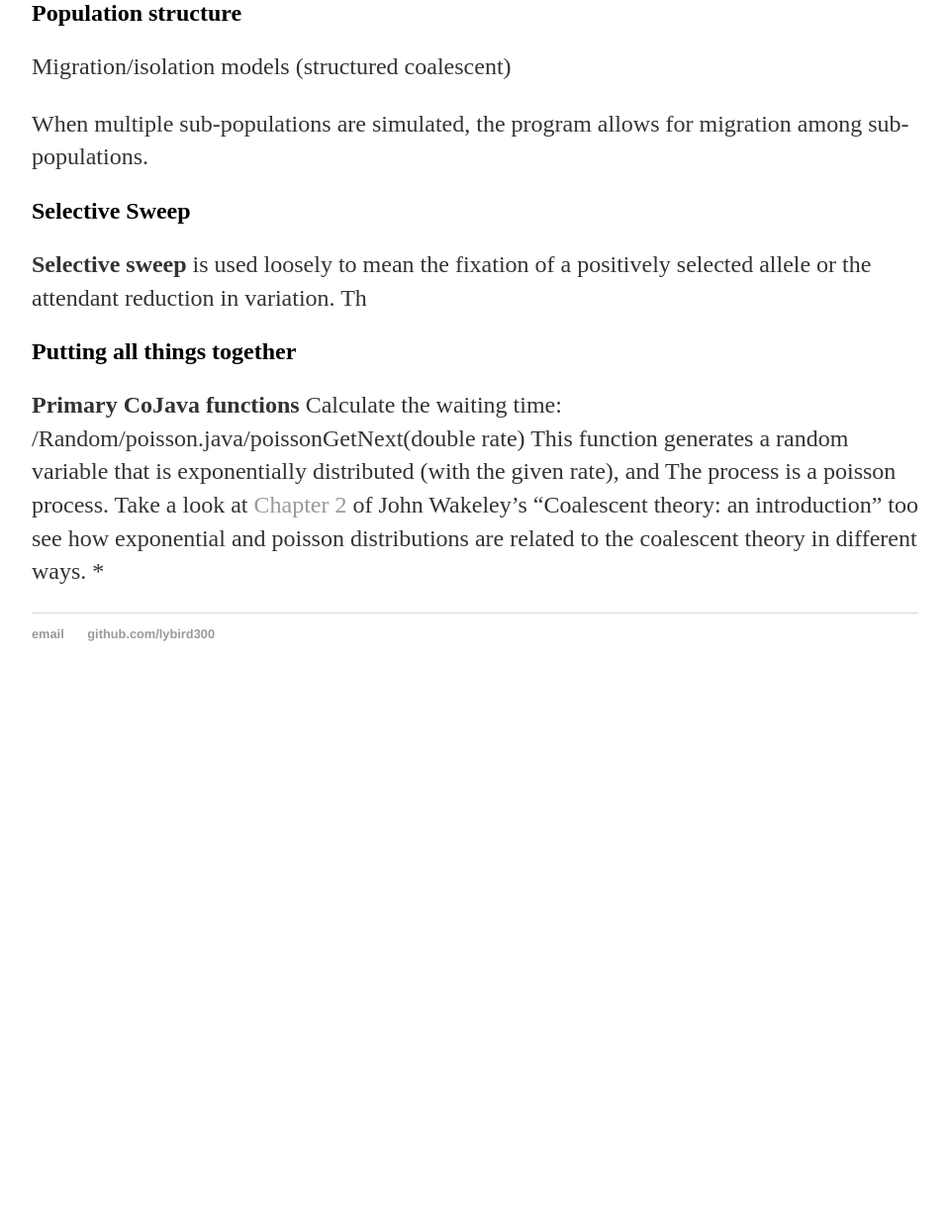
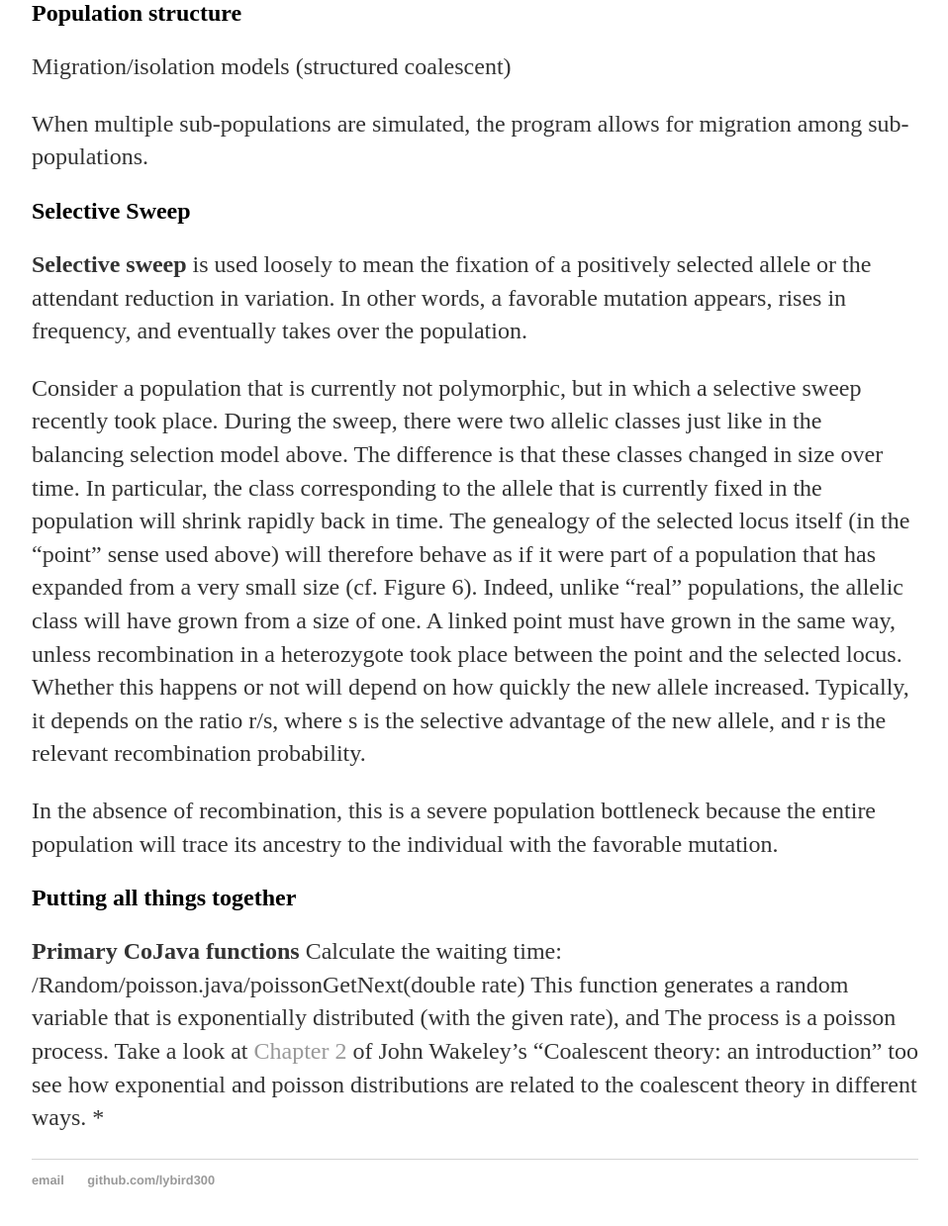
Before and after one commit to lybird300/lybird300.github.io, a Jekyll site: the page built from _posts/2015-04-03-coalescent2.md, in a window 1280 px wide and 1400 px high, scrolled down 1802 px, cut to the strip 140-1379 px from the top of the window. Shown: the whole strip at 99% size, without its empty margins (160-1118 px from the left). Built offline with Jekyll 4.4.1, drawn with Linux system fonts in a browser that asks for light colours; before the commit the page ends 2650 px from its top, so only the background shows below that.

Commit message:
Update 2015-04-03-coalescent2.md

```diff
--- a/_posts/2015-04-03-coalescent2.md
+++ b/_posts/2015-04-03-coalescent2.md
@@ -12,7 +12,7 @@ COSI (see my next post) can handle exponential population growth and user specif
 N(t) | : the population size at time t. Under the deterministic assumption, N(t) is a function of t only. N(0) = N. Since t is continuous time, we also allow N(t) to not be an integer.
 
 A population bottleneck is a sudden reduction in <b>effective population size</b> (the number of individuals in a population who contribute offspring to the next generation). It is normally associated with external catastrophes such as an ice age pr severe disease, but can also be associated with the colonization of a new habitat. In studying bottlenecks, we often assume the effective population sizes are piecewise constant. As shown in the following example, the current population size is N1. At some point in the past it is reduced to fN1 for an amount of time tB (measured in units of 2N1 generations) and then returns to an ancestral population size of N2.
-<img alt="bottleNeck" src="https://cloud.githubusercontent.com/assets/5496192/7304150/541c6cbc-e9c3-11e4-82e2-461ff43bdb53.PNG" />
+<img alt="bottleNeck" src="https://cloud.githubusercontent.com/assets/5496192/7304150/541c6cbc-e9c3-11e4-82e2-461ff43bdb53.PNG" /><br/>
 Cosi and CoJava apply a slightly more complicated model, which infers effective population size from inbreeding coefficient (as an input parameter), although logically the latter depends on the former. Inbreeding means mating with relatives and is a violation of the WF model's random mating assumption.
 <b>Parameters</b>
 Ne | effectiveN: effective population size
@@ -24,7 +24,25 @@ Migration/isolation models (structured coalescent)
 When multiple sub-populations are simulated, the program allows for migration among sub-populations.
 
 <h2>Selective Sweep</h2>
-<b>Selective sweep</b> is used loosely to mean the fixation of a positively selected allele or the attendant reduction in variation. Th
+
+<b>Selective sweep</b> is used loosely to mean the fixation of a positively selected allele or the attendant reduction in variation. In other words, a favorable mutation appears, rises in frequency, and eventually takes over the population.
+
+Consider a population that is currently not polymorphic, but in which a
+selective sweep recently took place. During the sweep, there were two allelic
+classes just like in the balancing selection model above. The difference is that
+these classes changed in size over time. In particular, the class corresponding
+to the allele that is currently fixed in the population will shrink rapidly back in
+time. The genealogy of the selected locus itself (in the “point” sense used above)
+will therefore behave as if it were part of a population that has expanded from
+a very small size (cf. Figure 6). Indeed, unlike “real” populations, the allelic
+class will have grown from a size of one. A linked point must have grown in
+the same way, unless recombination in a heterozygote took place between the
+point and the selected locus. Whether this happens or not will depend on how
+quickly the new allele increased. Typically, it depends on the ratio r/s, where s
+is the selective advantage of the new allele, and r is the relevant recombination
+probability.
+
+In the absence of recombination, this is a severe population bottleneck because the entire population will trace its ancestry to the individual with the favorable mutation.
 
 <h2>Putting all things together</h2>
 <b>Primary CoJava functions</b>
```
